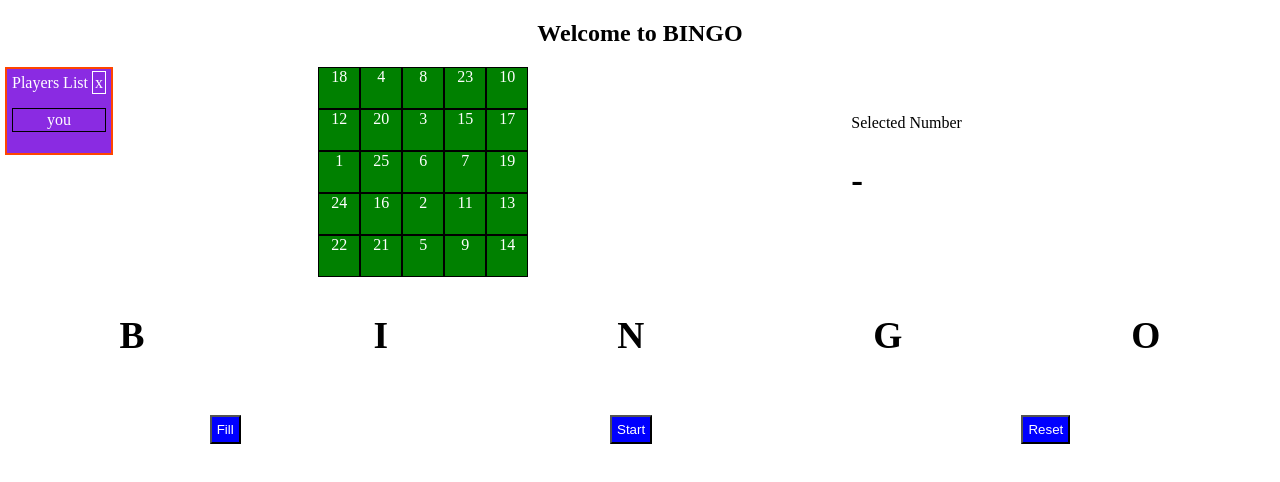
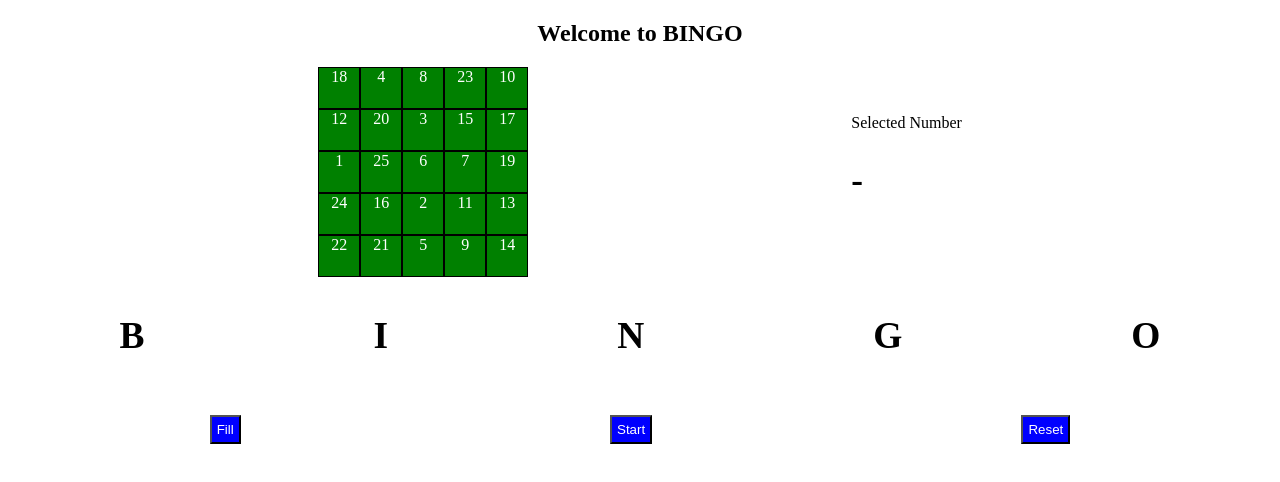
Before and after one commit to mallikarjun2000/bingo, a website: page public/index.html in a window 1280 px wide. Drawn offline with Linux system fonts and the light colour scheme.

Commit message:
0 player game

```diff
--- a/public/app.js
+++ b/public/app.js
@@ -36,12 +36,12 @@ function init() {
         }
         numberBoxes.push(temp);
     }
-    players.forEach((item)=>{
-        let singlePlayer = document.createElement('p');
-        singlePlayer.innerHTML = item;
-        singlePlayer.className = 'single-player-name';
-        playersListDiv.appendChild(singlePlayer)
-    })
+    // players.forEach((item)=>{
+    //     let singlePlayer = document.createElement('p');
+    //     singlePlayer.innerHTML = item;
+    //     singlePlayer.className = 'single-player-name';
+    //     playersListDiv.appendChild(singlePlayer)
+    // })
 }
 
 // document.getElementById('close').addEventListener('click',(e)=>{
--- a/public/index.html
+++ b/public/index.html
@@ -18,9 +18,9 @@
         <center>
         <h2>Welcome to BINGO</h2>
     </center>
-    <div id="players-list">
+    <!-- <div id="players-list">
         <label> Players List <span id='close'>x</span> </label>
-    </div>
+    </div> -->
         <div class="game-container">
             <div class="big-box" id='box'></div>
             <div>
```
